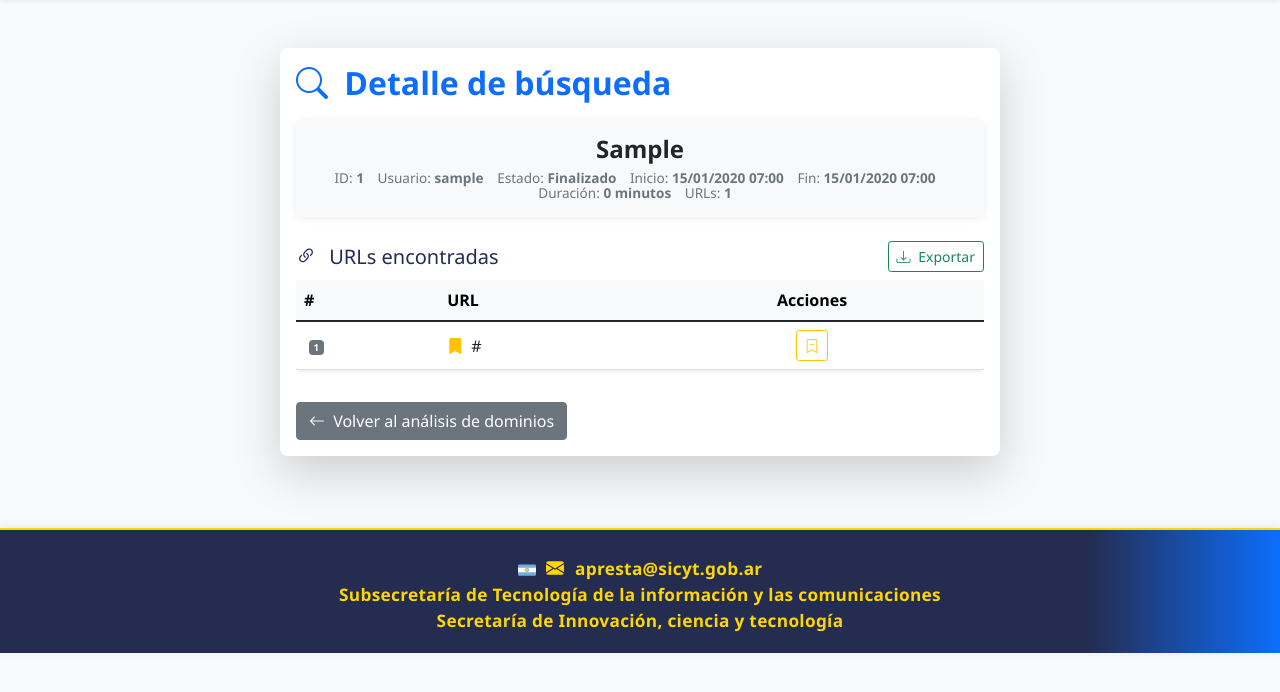
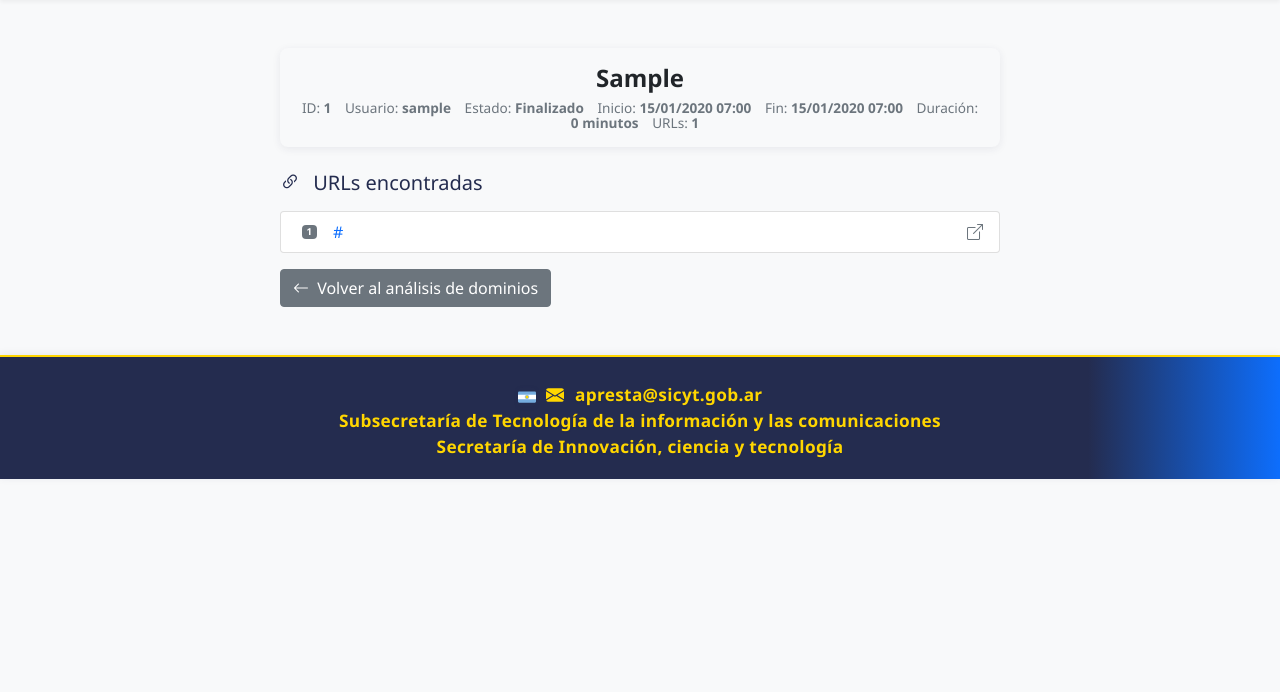
Before and after one commit to alepresta/prestaLabs, a Django app: page /analisis/detalle/?id=1 in a window 1280 px wide. Shown: the part 59-751 px from the top of the page. Run offline with Django 4.2, Linux system fonts and the light colour scheme; a user stored in the database is signed in; tables that the repository leaves empty hold one stand-in row (values such as "Sample post"); parts of the project's set-up code (start-up, migrations or seed data) failed here and were passed over; some libraries are stand-ins or nearby versions.

Commit message:
Simplificar detalle de análisis y mejorar flujo de eliminación en dominios guardados
- Simplificar template analisis/detalle.html para mostrar solo card de info + URLs
- Agregar manejo de eliminación en vista dominios_guardados_view
- Cambiar action de formulario eliminación para mantener en página dominios guardados
- Agregar mensaje de confirmación para eliminación exitosa

```diff
--- a/core/views_app.py
+++ b/core/views_app.py
@@ -1905,6 +1905,49 @@ def index(request):
 
 def dominios_guardados_view(request):
     """Vista para mostrar solo los dominios guardados"""
+    mensaje = ""
+
+    # Manejar acciones POST (eliminación)
+    if request.method == "POST":
+        if "eliminar_individual" in request.POST:
+            eliminar_id = request.POST.get("eliminar_individual")
+
+            # Verificar si hay crawling activo para este dominio
+            try:
+                CrawlingProgress.objects.get(
+                    busqueda_id=eliminar_id, is_done=False
+                )
+                mensaje = (
+                    "No se puede eliminar el análisis porque hay un proceso "
+                    "de crawling activo. Por favor espera a que termine o "
+                    "detén el proceso antes de eliminar."
+                )
+            except CrawlingProgress.DoesNotExist:
+                # Si no hay crawling activo, proceder con la eliminación
+                # Obtener el dominio antes de eliminarlo
+                try:
+                    busqueda_obj = BusquedaDominio.objects.get(id=eliminar_id)
+                    dominio_eliminado = busqueda_obj.dominio
+                except BusquedaDominio.DoesNotExist:
+                    dominio_eliminado = "desconocido"
+
+                from django.db import connection
+
+                cursor = connection.cursor()
+                # Eliminar de core_analisisurl si existe
+                cursor.execute(
+                    "DELETE FROM core_analisisurl WHERE busqueda_id = %s",
+                    [eliminar_id],
+                )
+                # Eliminar de CrawlingProgress
+                CrawlingProgress.objects.filter(busqueda_id=eliminar_id).delete()
+                # Finalmente eliminar la BusquedaDominio
+                BusquedaDominio.objects.filter(id=eliminar_id).delete()
+                mensaje = (
+                    f"Búsqueda del dominio '{dominio_eliminado}' "
+                    "eliminada correctamente."
+                )
+
     # Obtener solo los dominios marcados como guardados
     dominios_guardados = BusquedaDominio.objects.filter(guardado=True).order_by(
         "-fecha"
@@ -1944,6 +1987,7 @@ def dominios_guardados_view(request):
         "page_obj": page_obj,
         "total_guardados": dominios_guardados.count(),
         "titulo_pagina": "Dominios Guardados",
+        "mensaje": mensaje,
     }
 
     return render(request, "dominios_guardados.html", context)
--- a/templates/analisis/detalle.html
+++ b/templates/analisis/detalle.html
@@ -5,16 +5,9 @@
 <div class="container-xl py-4">
     <div class="row mb-4">
         <div class="col-lg-8 mx-auto">
-            <div class="card shadow-lg border-0 mb-4">
-                <div class="card-body">
-                    <h2 class="mb-3 text-primary fw-bold">
-                        <i class="bi bi-search me-2"></i> Detalle de búsqueda
-                    </h2>
             {% if error %}
                 <div class="alert alert-warning">{{ error }}</div>
             {% elif busquedas and busquedas|length > 0 %}
-                                                <div class="row mb-3">
-                                                    <div class="col-md-12">
                 <div class="card border-0 bg-light mb-2">
                     <div class="card-body p-3">
                         <h4 class="mb-2 fw-bold text-dark text-center" style="font-size:1.5rem;word-break:break-all;">{{ dominio }}</h4>
@@ -29,67 +22,20 @@
                         </div>
                     </div>
                 </div>
+
+                <div class="mt-4">
+                    <h5 class="mb-3"><i class="bi bi-link-45deg me-2"></i> URLs encontradas</h5>
+                    <div class="list-group">
+                        {% for url in busquedas.0.get_urls %}
+                        <div class="list-group-item d-flex align-items-center">
+                            <span class="badge bg-secondary me-3">{{ forloop.counter }}</span>
+                            <a href="{{ url }}" target="_blank" class="text-decoration-none flex-grow-1 text-break">{{ url }}</a>
+                            <i class="bi bi-box-arrow-up-right text-muted ms-2"></i>
                         </div>
+                        {% empty %}
+                        <div class="list-group-item text-center text-muted">No se encontraron URLs.</div>
+                        {% endfor %}
                     </div>
-                        {% if mensaje %}
-                            <div class="alert alert-success alert-dismissible fade show" role="alert">
-                                {{ mensaje }}
-                                <button type="button" class="btn-close" data-bs-dismiss="alert" aria-label="Close"></button>
-                            </div>
-                        {% endif %}
-
-                        <div class="d-flex justify-content-between align-items-center mb-2">
-                            <h5 class="mb-0"><i class="bi bi-link-45deg me-2"></i> URLs encontradas</h5>
-                            <a href="#" class="btn btn-outline-success btn-sm"><i class="bi bi-download me-1"></i> Exportar</a>
-                        </div>
-                        <div class="table-responsive">
-                            <table class="table table-hover align-middle bg-white rounded shadow-sm">
-                                <thead class="table-light">
-                                    <tr>
-                                        <th scope="col">#</th>
-                                        <th scope="col">URL</th>
-                                        <th scope="col" class="text-center">Acciones</th>
-                                    </tr>
-                                </thead>
-                                <tbody>
-                                    {% for url in busquedas.0.get_urls %}
-                                    <tr>
-                                        <td><span class="badge bg-secondary">{{ forloop.counter }}</span></td>
-                                        <td>
-                                            <div class="d-flex align-items-center">
-                                                {% if url in urls_guardadas %}
-                                                    <i class="bi bi-bookmark-fill text-warning me-2"></i>
-                                                {% endif %}
-                                                <span class="text-break">{{ url }}</span>
-                                            </div>
-                                        </td>
-                                        <td class="text-center">
-                                            {% if url in urls_guardadas %}
-                                                <form method="post" style="display:inline;">
-                                                    {% csrf_token %}
-                                                    <button type="submit" name="desmarcar_url" value="{{ url }}"
-                                                            class="btn btn-sm btn-outline-warning"
-                                                            title="Desmarcar URL guardada">
-                                                        <i class="bi bi-bookmark-dash"></i>
-                                                    </button>
-                                                </form>
-                                            {% else %}
-                                                <form method="post" style="display:inline;">
-                                                    {% csrf_token %}
-                                                    <button type="submit" name="guardar_url" value="{{ url }}"
-                                                            class="btn btn-sm btn-outline-primary"
-                                                            title="Guardar URL">
-                                                        <i class="bi bi-bookmark-plus"></i>
-                                                    </button>
-                                                </form>
-                                            {% endif %}
-                                        </td>
-                                    </tr>
-                                    {% empty %}
-                                    <tr><td colspan="3" class="text-center text-muted">No se encontraron URLs.</td></tr>
-                                    {% endfor %}
-                                </tbody>
-                            </table>
                 </div>
             {% else %}
                 <div class="alert alert-info">No se encontraron búsquedas para este dominio.</div>
@@ -98,6 +44,4 @@
         </div>
     </div>
 </div>
-    </div>
-</div>
 {% endblock %}
```
Also changed, not shown: templates/dominios_guardados.html (+8 -1 lines). Lines whose indentation alone changed are shown as unchanged.
